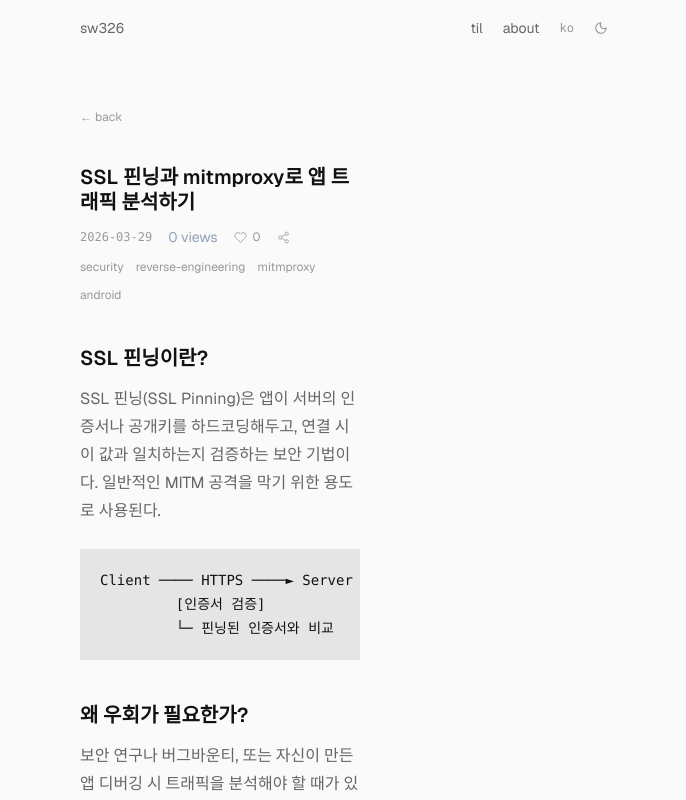
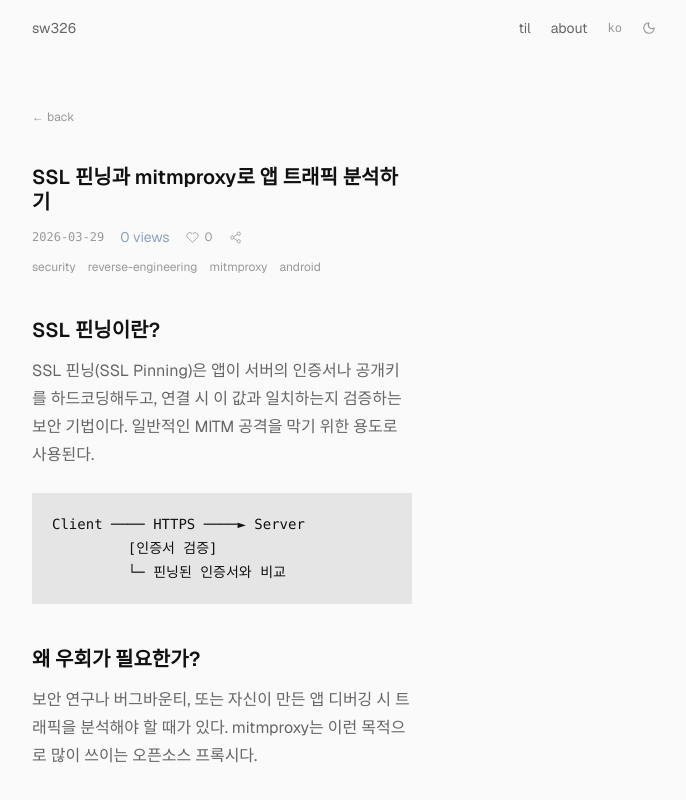
Before and after one commit to sw326/blog, a Next.js app: page /en/til/2026-03-29-ssl-pinning-mitmproxy in a window 1280 px wide. Shown: the top 800 px of the page, without its empty margins (296-982 px from the left). Built offline with nearby package versions, Linux system fonts and the light colour scheme; no server answers; the database is empty.

Commit message:
fix: responsive layout — max-w-2xl, detail page grid proportions by 🦞

```diff
--- a/src/app/[locale]/layout.tsx
+++ b/src/app/[locale]/layout.tsx
@@ -30,7 +30,7 @@ export default async function LocaleLayout({ children, params }: Props) {
       <ThemeProvider>
         <div className="min-h-screen bg-[var(--background)] text-[var(--foreground)] flex flex-col">
           <Header />
-          <main className="max-w-xl mx-auto px-6 pb-16 flex-1 w-full">
+          <main className="max-w-2xl mx-auto px-6 pb-16 flex-1 w-full">
             {children}
           </main>
           <Footer />
--- a/src/app/[locale]/til/[slug]/page.tsx
+++ b/src/app/[locale]/til/[slug]/page.tsx
@@ -43,7 +43,7 @@ export default async function TilDetailPage({ params }: Props) {
   const t = await getTranslations({ locale, namespace: 'post' });
 
   return (
-    <div className="lg:grid lg:grid-cols-[1fr_200px] lg:gap-12 pt-12">
+    <div className="lg:grid lg:grid-cols-[minmax(0,2fr)_180px] lg:gap-16 pt-12">
       {/* Main content */}
       <div className="min-w-0">
         <Link
--- a/src/components/Footer.tsx
+++ b/src/components/Footer.tsx
@@ -3,7 +3,7 @@ import { SocialLinks } from './SocialLinks';
 export function Footer() {
   return (
     <footer className="mt-24 pb-10">
-      <div className="max-w-xl mx-auto px-6">
+      <div className="max-w-2xl mx-auto px-6">
         <SocialLinks />
       </div>
     </footer>
--- a/src/components/Header.tsx
+++ b/src/components/Header.tsx
@@ -10,7 +10,7 @@ export function Header() {
 
   return (
     <header className="w-full">
-      <div className="max-w-xl mx-auto px-6 h-14 flex items-center justify-between">
+      <div className="max-w-2xl mx-auto px-6 h-14 flex items-center justify-between">
         <Link
           href={`/${locale}`}
           className="text-sm text-[var(--muted)] hover:text-[var(--foreground)] transition-colors"
```
